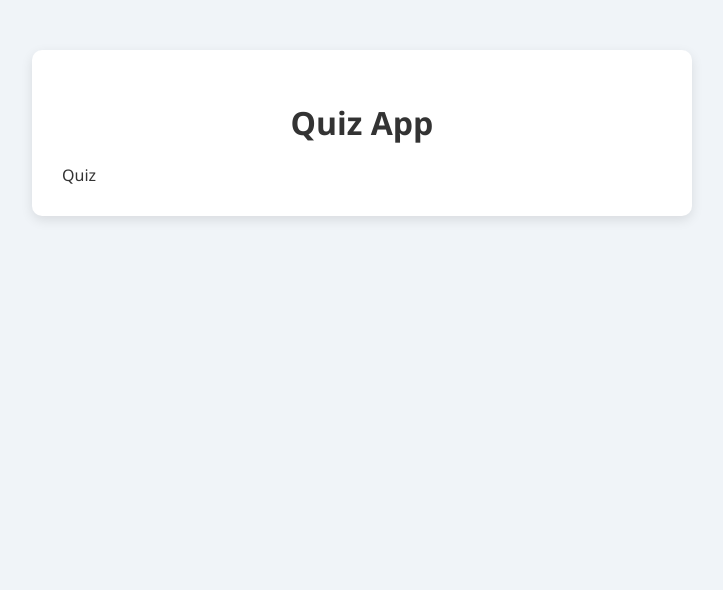
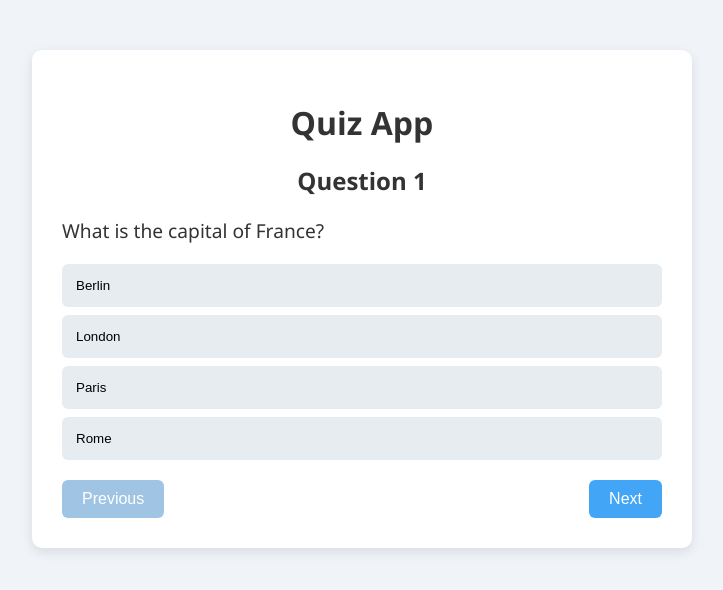
Before and after one commit to abhinav-nath/react-quiz-app, a React (Vite) app: page / in a window 1280 px wide. Shown: the top 590 px of the page, without its empty margins (278-1001 px from the left). Built offline with nearby package versions, Linux system fonts and the light colour scheme.

Commit message:
Handle selected option by the user

```diff
--- a/src/components/quiz.jsx
+++ b/src/components/quiz.jsx
@@ -1,3 +1,5 @@
+import { useState } from "react"
+
 export function Quiz() {
   const questionBank = [
     {
@@ -22,5 +24,46 @@ export function Quiz() {
     }
   ]
 
-  return <div>Quiz</div>
+  const initialAnswers = [null, null, null]
+
+  const [userAnswers, setUserAnswers] = useState(initialAnswers)
+
+  const [currentQuestion, setCurrentQuestion] = useState(0)
+
+  function handleSelectedOption(option) {
+    const newUserAnswers = [...userAnswers]
+    newUserAnswers[currentQuestion] = option
+    setUserAnswers(newUserAnswers)
+  }
+
+  function goToNext() {
+    setCurrentQuestion(currentQuestion + 1)
+  }
+
+  function goToPrev() {
+    if (currentQuestion > 0) {
+      setCurrentQuestion(currentQuestion - 1)
+    }
+  }
+
+  return (
+    <div>
+      <h2>Question 1</h2>
+      <p className="question">{questionBank[currentQuestion].question}</p>
+
+      {questionBank[currentQuestion].options.map(option => (
+        <button className="option" onClick={() => handleSelectedOption(option)}>
+          {" "}
+          {option}{" "}
+        </button>
+      ))}
+
+      <div className="nav-buttons">
+        <button onClick={goToPrev} disabled={currentQuestion === 0}>
+          Previous
+        </button>
+        <button onClick={goToNext}>Next</button>
+      </div>
+    </div>
+  )
 }
```
